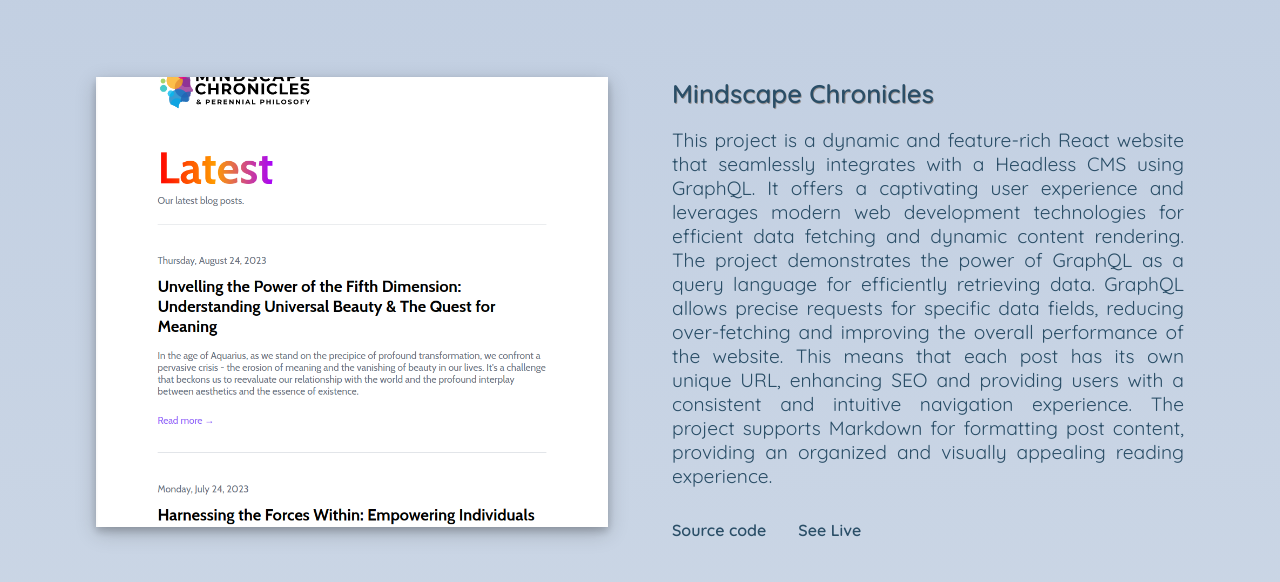
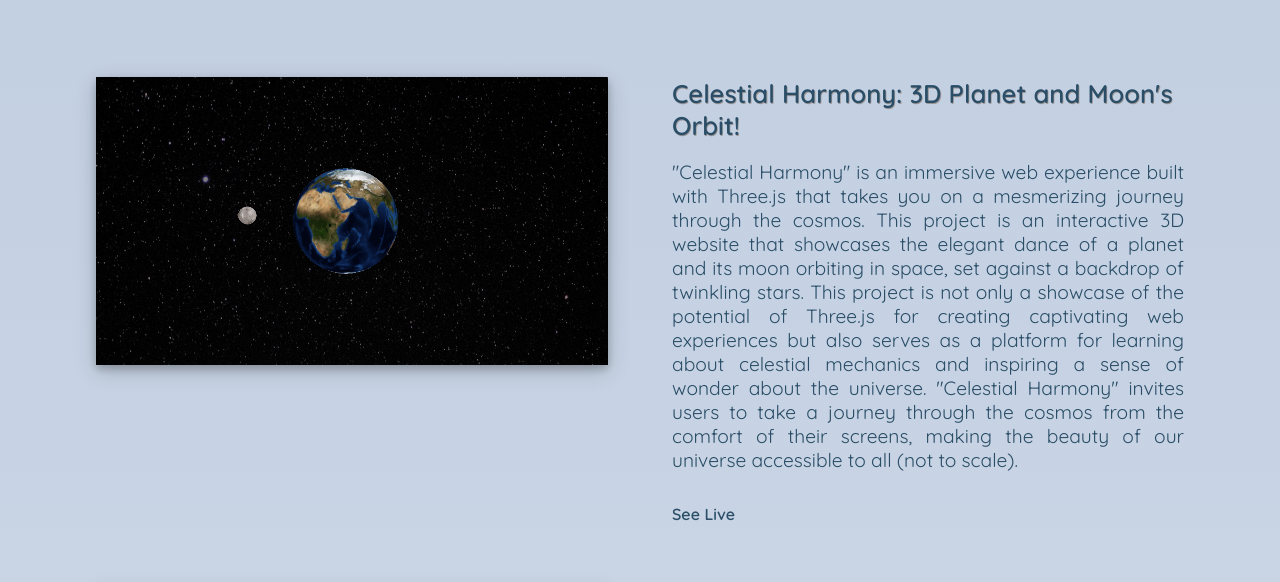
Before and after one commit to westoleaboat/new_cv-portfolio, a plain HTML site: page index.html in a window 1280 px wide. Shown: the part 1317-1899 px from the top of the page. Drawn offline with Linux system fonts and the light colour scheme.

Commit message:
(ADD) new project + image

```diff
--- a/index.html
+++ b/index.html
@@ -68,6 +68,30 @@
   <div class="wp-bg">
     <section class="web-projects">
       <h2>Web Projects</h2>
+
+
+      <!-- single project -->
+      <div class="p__project">
+        <div class="p__richtext">
+          <h3>Celestial Harmony: 3D Planet and Moon's Orbit!</h3>
+          <p>
+            "Celestial Harmony" is an immersive web experience built with Three.js that takes you on a mesmerizing journey through the cosmos. This project is an interactive 3D website that showcases the elegant dance of a planet and its moon orbiting in space, set against a backdrop of twinkling stars.
+            This project is not only a showcase of the potential of Three.js for creating captivating web experiences but also serves as a platform for learning about celestial mechanics and inspiring a sense of wonder about the universe. "Celestial Harmony" invites users to take a journey through the cosmos from the comfort of their screens, making the beauty of our universe accessible to all (not to scale).
+          </p>
+          <div class="p__links">
+
+            <!-- <a target="_blank" class="p__fancylink" href="https://github.com/westoleaboat/website-solar">Source
+              code</a> -->
+            <!-- <a class="p__fancylink" target="_blank" href="https://github.com/westoleaboat/reactWebsite">Source
+              code</a> -->
+            <!-- <a class="p__fancylink" target="_blank" href="http://25971556.hs-sites-eu1.com/test-title">See Live</a> -->
+            <a class="p__fancylink" target="_blank" href="https://3d-orbit.netlify.app/">See Live</a>
+          </div>
+        </div>
+        <div class="p__image">
+          <img src="./dist/css/assets/projects/planet.png" alt="3d-website">
+        </div>
+      </div>
 
 
       <!-- single project -->
```
Also changed, not shown: dist/css/assets/projects/planet.png (added).
